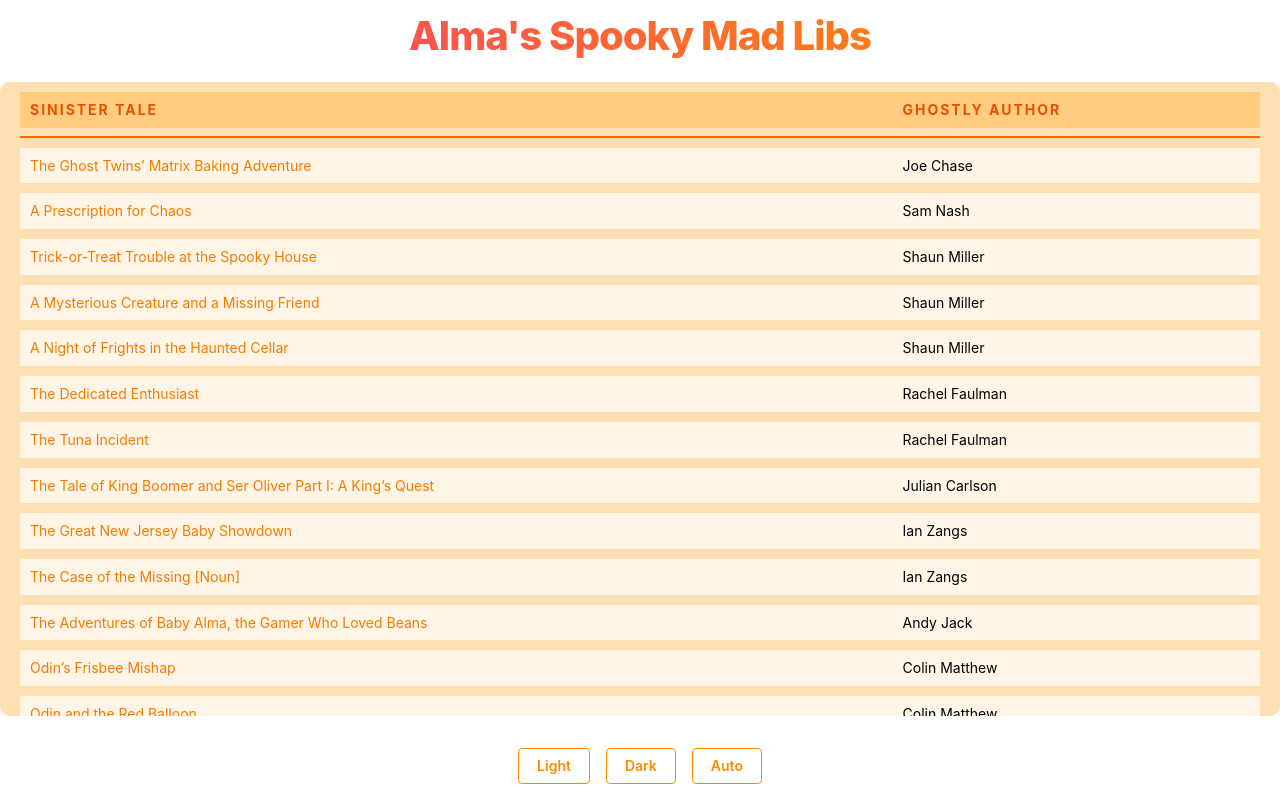
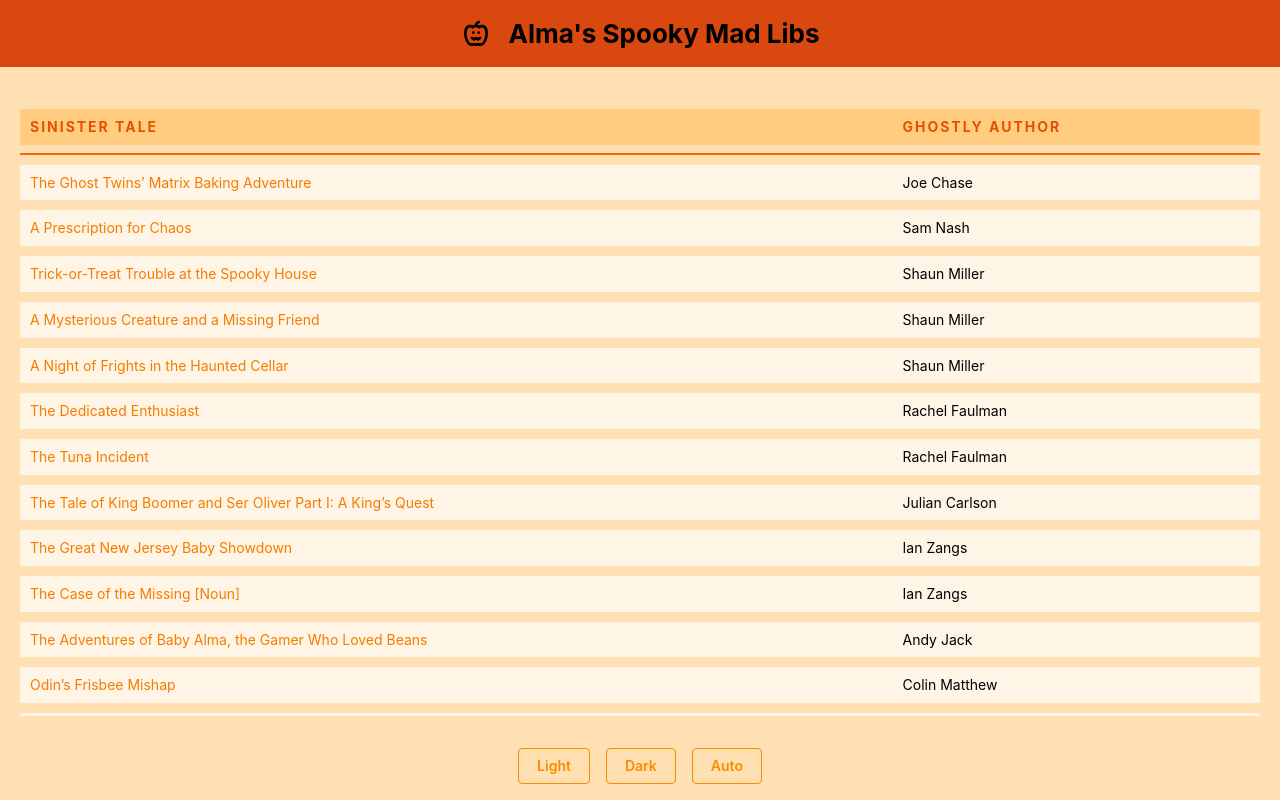
Before and after one commit to CaitlinConway/madlibs-mantine, a Next.js app: page / in a window 1280 px wide. Built offline with nearby package versions, Linux system fonts and the light colour scheme.

Commit message:
change background color for light mode

```diff
--- /dev/null
+++ b/app/globals.css
@@ -0,0 +1,7 @@
+body {
+    background-color: var(--mantine-color-halloween-1);
+  }
+
+  [data-mantine-color-scheme="dark"] body {
+    background-color: var(--mantine-color-ghost-9);
+  }
--- a/app/layout.tsx
+++ b/app/layout.tsx
@@ -3,6 +3,7 @@ import '@mantine/core/styles.css';
 import React from 'react';
 import { ColorSchemeScript, MantineProvider } from '@mantine/core';
 import { theme } from '../theme';
+import './globals.css';
 
 export const metadata = {
   title: 'Mad Libs',
--- a/app/page.tsx
+++ b/app/page.tsx
@@ -1,3 +1,4 @@
+import { Header } from '@/components/Header/Header';
 import { ColorSchemeToggle } from '../components/ColorSchemeToggle/ColorSchemeToggle';
 import { Welcome } from '../components/Welcome/Welcome';
 import { TableScrollArea } from '@/components/TableScrollArea/TableScrollArea';
@@ -6,7 +7,7 @@ import { Box, Flex } from '@mantine/core';
 export default function HomePage() {
   return (
     <Flex direction="column" style={{ height: '100vh' }}>
-      <Welcome />
+      <Header />
       <Box style={{ flex: 1, overflow: 'hidden' }}>
         <TableScrollArea />
       </Box>
--- a/components/Header/Header.tsx
+++ b/components/Header/Header.tsx
@@ -1,3 +1,5 @@
+'use client';
+
 import React from 'react';
 import { Container, Group, Title, Box, Text } from '@mantine/core';
 import { useRouter } from 'next/navigation';
@@ -13,7 +15,7 @@ export function Header() {
     return (
         <Box bg="orange.9" py="md" mb="xl">
             <Container>
-                <Group justify="space-between" align="center">
+                <Group justify="center" align="center">
                     <Group onClick={handleBackToStories} style={{ cursor: 'pointer' }}>
                         <IconPumpkinScary size={32} color="black" />
                         <Title order={2} c="black">Alma's Spooky Mad Libs</Title>
--- a/test-utils/constants.ts
+++ b/test-utils/constants.ts
@@ -95,12 +95,12 @@ export const stories = [{
 {
     title: 'Alma’s Adventure',
     author: 'Lauren Bauer',
-    content: `Once upon a time, Alma decided to go on an adventure. With her trusty backpack filled with [noun] and her favorite [adjective] [noun], she set off into the [place]. Alma knew her parents, Ethan and Carmel, would be proud of her bravery. As she journeyed, she encountered a [adjective] [animal] that needed help. Alma quickly used her [verb] skills to assist it. After the adventure, they discovered a hidden [noun] filled with [plural noun]! Excited to share her story, Alma raced home to tell Ethan and Carmel all about her thrilling day. Together, they celebrated her courage with a big [food] feast!`
+    content: 'Once upon a time, Alma decided to go on an adventure. With her trusty backpack filled with [noun] and her favorite [adjective] [noun], she set off into the [place]. Alma knew her parents, Ethan and Carmel, would be proud of her bravery. As she journeyed, she encountered a [adjective] [animal] that needed help. Alma quickly used her [verb] skills to assist it. After the adventure, they discovered a hidden [noun] filled with [plural noun]! Excited to share her story, Alma raced home to tell Ethan and Carmel all about her thrilling day. Together, they celebrated her courage with a big [food] feast!'
 },
 {
     title: 'Oops Alma Did It Again',
     author: 'Lauren Bauer',
-    content: `One sunny day, Alma decided to hang out with her friend, Britney Spears. They planned to go to the [place] to have some fun. Alma packed her favorite [noun] and a [adjective] [noun] for their adventure. When they arrived, they accidentally stumbled into a [adjective] [event]! Britney suggested they [verb] their way through it. Alma couldn't believe her eyes when they saw a [adjective] [animal] dancing on stage. Suddenly, they found themselves caught up in a [noun]-making contest! With a [verb] and a little [adjective] teamwork, they created the most outrageous [noun] ever. Everyone laughed, and they even won a [prize]! At the end of the day, Alma and Britney couldn’t stop giggling about their wild escapades and promised to plan another hang soon.`
+    content: 'One sunny day, Alma decided to hang out with her friend, Britney Spears. They planned to go to the [place] to have some fun. Alma packed her favorite [noun] and a [adjective] [noun] for their adventure. When they arrived, they accidentally stumbled into a [adjective] [event]! Britney suggested they [verb] their way through it. Alma couldn\'t believe her eyes when they saw a [adjective] [animal] dancing on stage. Suddenly, they found themselves caught up in a [noun]-making contest! With a [verb] and a little [adjective] teamwork, they created the most outrageous [noun] ever. Everyone laughed, and they even won a [prize]! At the end of the day, Alma and Britney couldn’t stop giggling about their wild escapades and promised to plan another hang soon.'
 }
 
 
--- a/theme.ts
+++ b/theme.ts
@@ -27,10 +27,19 @@ export const theme = createTheme({
         color: 'halloween',
       },
     },
+    Body: {
+      styles: (theme) => ({
+        root: {
+          backgroundColor: theme.colorScheme === 'dark'
+            ? theme.colors.ghost[9]
+            : theme.colors.halloween[1],
+        },
+      }),
+    },
   },
   other: {
     backgroundColor: {
-      light: '#FFF5E6',
+      light: 'var(--mantine-color-halloween-1)',
       dark: '#263238',
     },
     textColor: {
```
